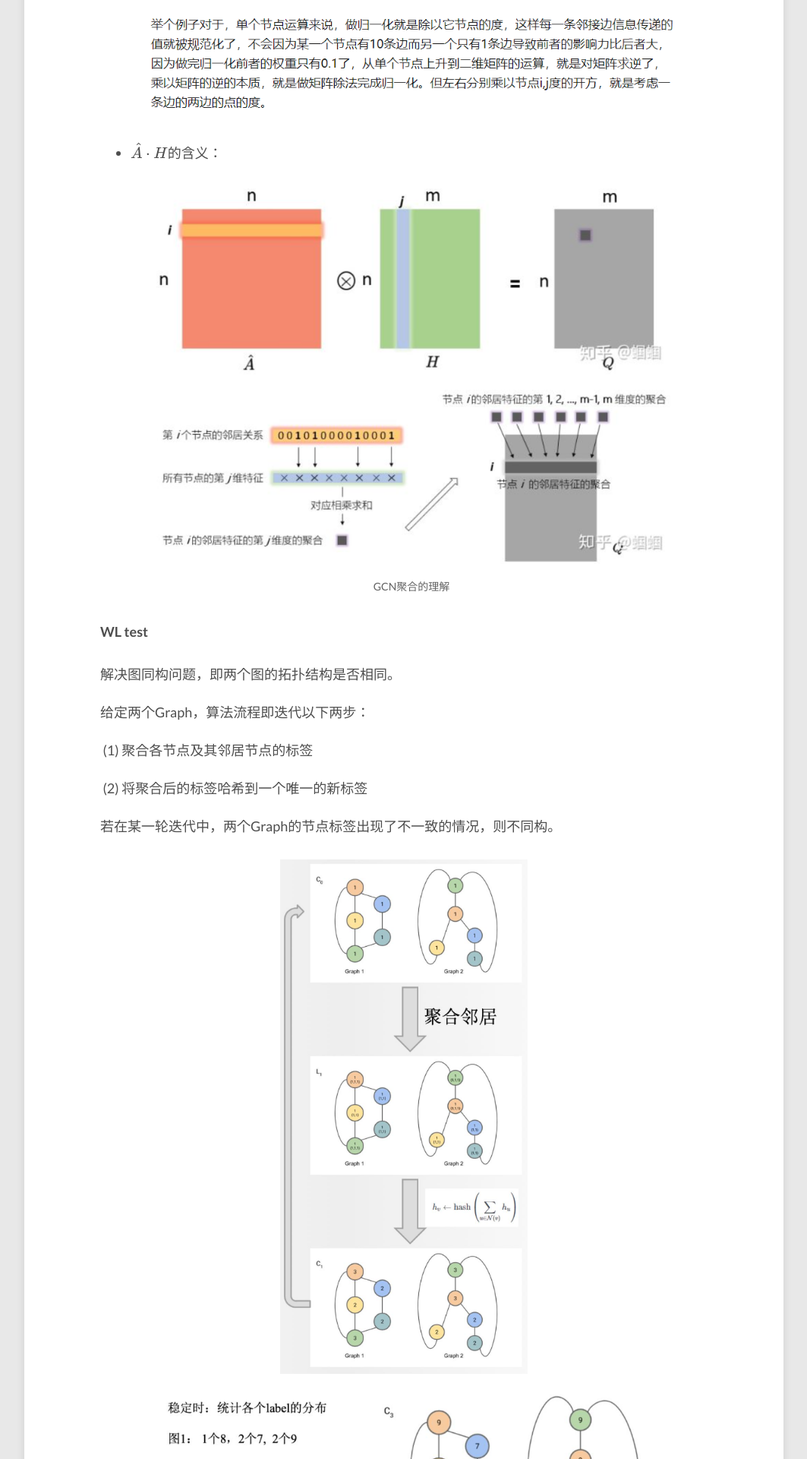
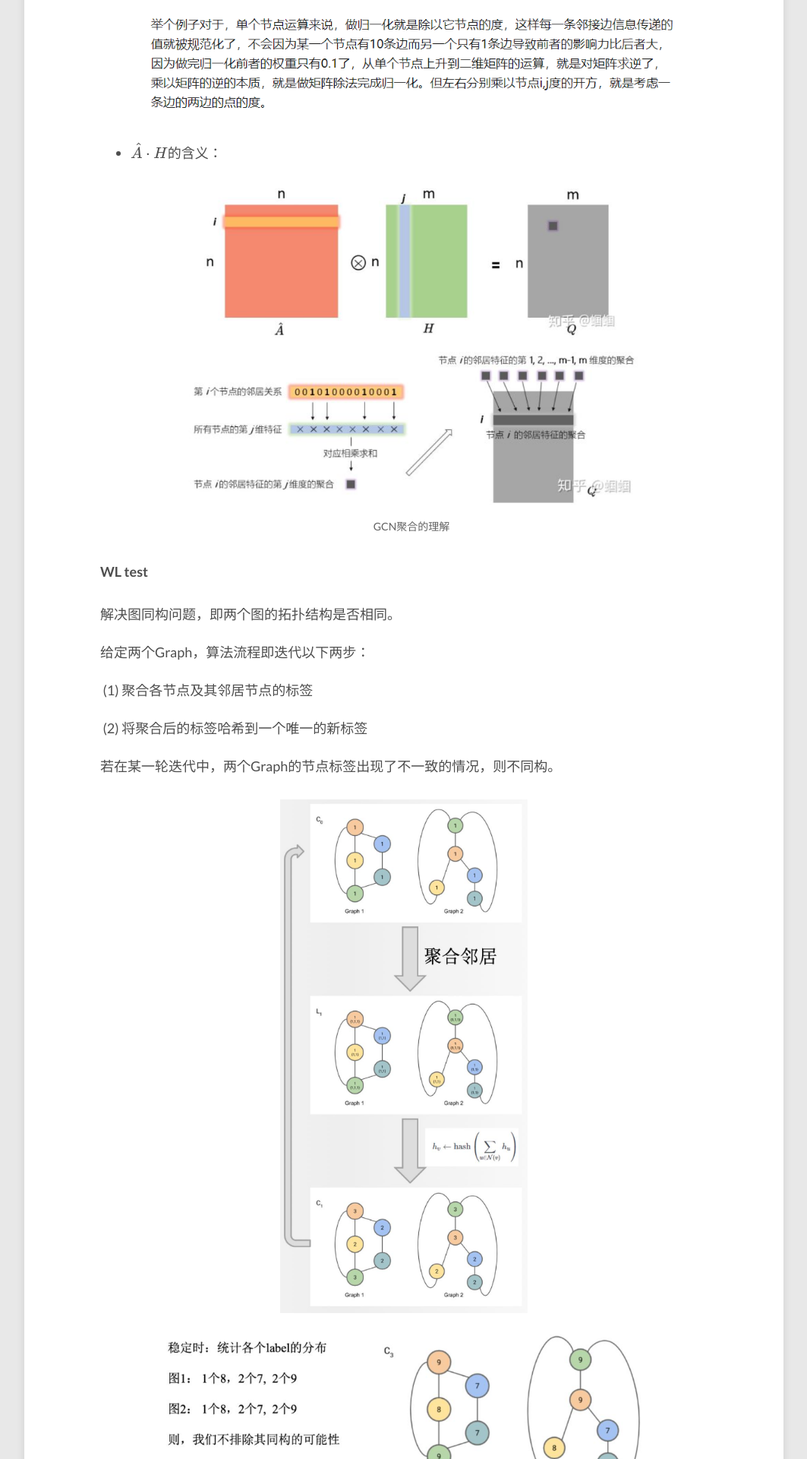
Before and after one commit to E0HYL/BLOG-OF-E0, a Jekyll site: the page built from _posts/2020-06-13-GIN.md, in a window 1280 px wide. Shown: the part 1946-3866 px from the top of the page at 76% size, without its empty margins (108-1171 px from the left). Built offline with Jekyll 4.4.1, drawn with Linux system fonts in a browser that asks for light colours; nearby versions of some CDN libraries; formulas are drawn with MathJax 3; comment, search, counter and statistics services are not loaded.

Commit message:
scale img

```diff
--- a/_posts/2020-06-13-GIN.md
+++ b/_posts/2020-06-13-GIN.md
@@ -57,8 +57,8 @@ $$H^{l+1}=\sigma(\widetilde{D}^{-\frac{1}{2}}\widetilde{A}\widetilde{D}^{-\frac{
 - $$\hat{A}\cdot{H}$$的含义：
 
   <figure>
-  	<img src="{{ site.url }}/images/2020-06-13-GIN/image-20200613233648758.png" alt="image-20200613233648758" style="zoom: 80%;" />
-  	<img src="{{ site.url }}/images/2020-06-13-GIN/image-20200613233831780.png" alt="image-20200613233831780" style="zoom: 80%;" />
+  	<img src="{{ site.url }}/images/2020-06-13-GIN/image-20200613233648758.png" alt="image-20200613233648758" style="zoom: 65%;" />
+  	<img src="{{ site.url }}/images/2020-06-13-GIN/image-20200613233831780.png" alt="image-20200613233831780" style="zoom: 70%;" />
   	<figcaption>GCN聚合的理解</figcaption>
   </figure>
 
```
